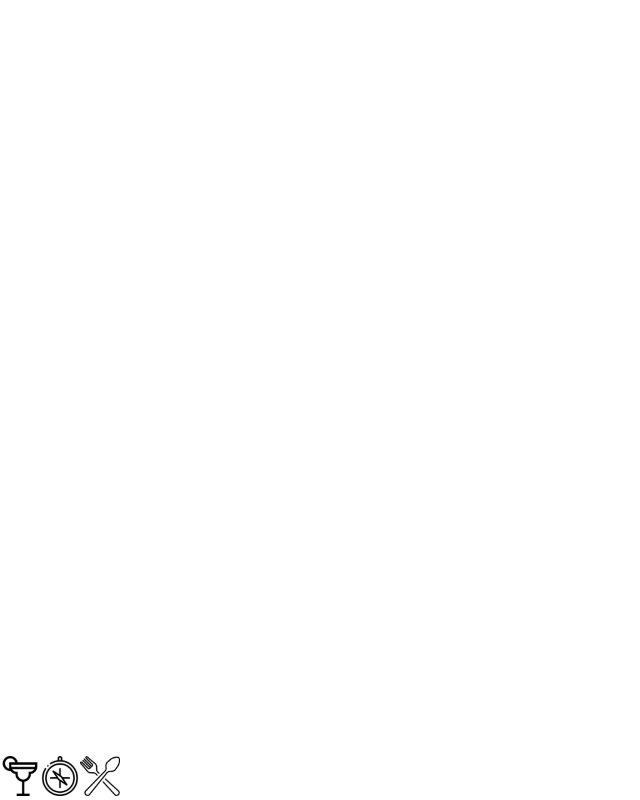
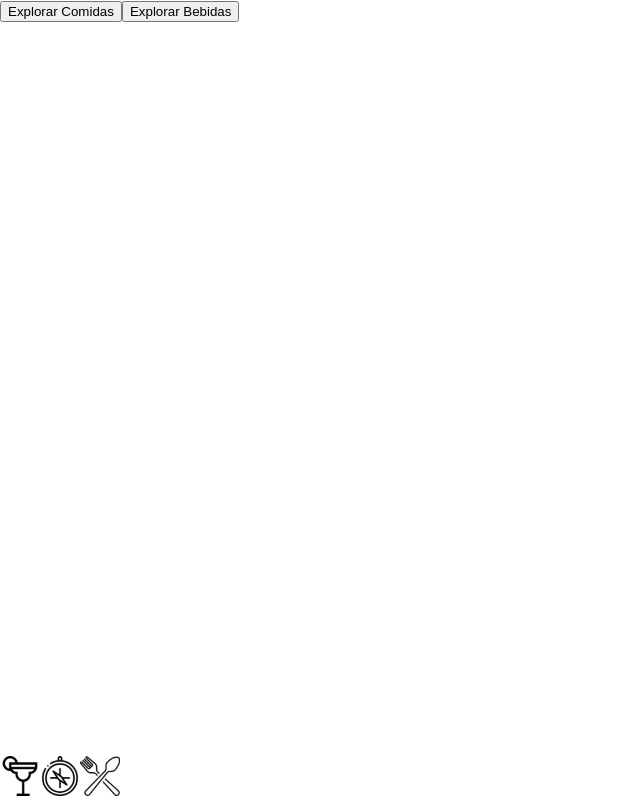
Before and after one commit to tryber/sd-04-recipes-app-11, a React (Create React App) app: page /explorar in a window 1280 px wide. Shown: the whole page, without its empty margins (0-640 px from the left). Built offline with nearby package versions, Linux system fonts and the light colour scheme.

Commit message:
tela de explorar ok, passando nos testes

```diff
--- a/src/pages/Explore.js
+++ b/src/pages/Explore.js
@@ -1,8 +1,15 @@
 import React from 'react';
+import { Link } from 'react-router-dom';
 import Footer from '../Components/Footer';
 
 const Explore = () => (
   <div>
+    <Link to="/explorar/comidas">
+      <button data-testid="explore-food">Explorar Comidas</button>
+    </Link>
+    <Link to="/explorar/bebidas">
+      <button data-testid="explore-drinks">Explorar Bebidas</button>
+    </Link>
     <Footer />
   </div>
 );
```
